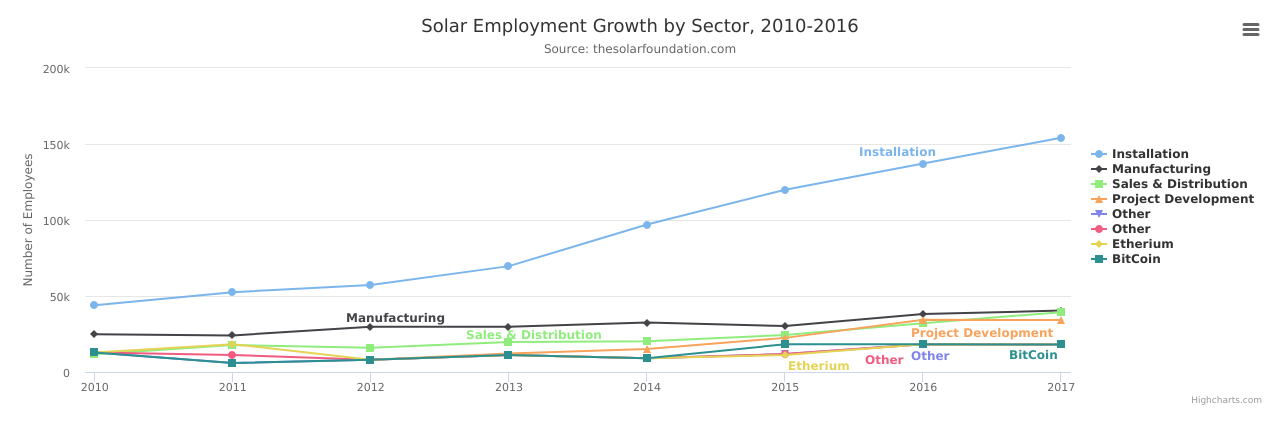
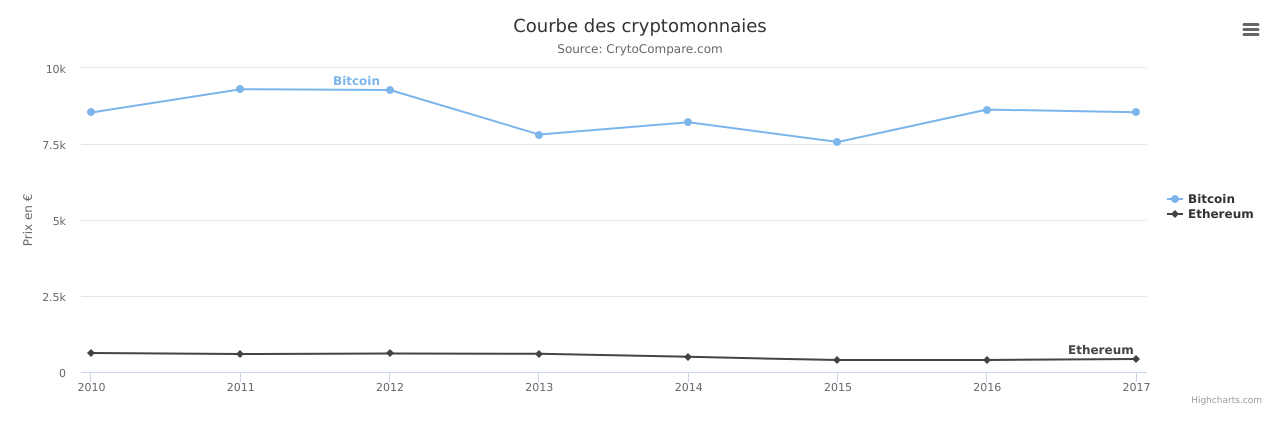
Before and after one commit to SarT0x/Crypto-Webpage, a plain HTML site: page index.html in a window 1280 px wide. Drawn offline with nearby package versions, Linux system fonts and the light colour scheme.

Commit message:
version 3

```diff
--- a/index.html
+++ b/index.html
@@ -3,7 +3,10 @@
   <head>
     <meta charset="utf-8">
     <title>Graphique</title>
-
+    <script
+      src="https://code.jquery.com/jquery-3.3.1.min.js"
+      integrity="sha256-FgpCb/KJQlLNfOu91ta32o/NMZxltwRo8QtmkMRdAu8="
+      crossorigin="anonymous"></script>
 
   </head>
   <body>
--- a/script.js
+++ b/script.js
@@ -1,17 +1,19 @@
+
+
 
 Highcharts.chart('container', {
 
     title: {
-        text: 'Solar Employment Growth by Sector, 2010-2016'
+        text: 'Courbe des cryptomonnaies'
     },
 
     subtitle: {
-        text: 'Source: thesolarfoundation.com'
+        text: 'Source: CrytoCompare.com'
     },
 
     yAxis: {
         title: {
-            text: 'Number of Employees'
+            text: 'Prix en €'
         }
     },
     legend: {
@@ -30,29 +32,11 @@ Highcharts.chart('container', {
     },
 
     series: [{
-        name: 'Installation',
-        data: [43934, 52503, 57177, 69658, 97031, 119931, 137133, 154175]
+        name: 'Bitcoin',
+        data: [8537, 9300, 9278, 7809, 8216, 7563, 8632, 8543]
     }, {
-        name: 'Manufacturing',
-        data: [24916, 24064, 29742, 29851, 32490, 30282, 38121, 40434]
-    }, {
-        name: 'Sales & Distribution',
-        data: [11744, 17722, 16005, 19771, 20185, 24377, 32147, 39387]
-    }, {
-        name: 'Project Development',
-        data: [null, null, 7988, 12169, 15112, 22452, 34400, 34227]
-    }, {
-        name: 'Other',
-        data: [12908, 5948, 8105, 11248, 8989, 11816, 18274, 18111]
-    }, {
-        name: 'Other',
-        data: [12908, 11248, 8105, 11248, 8989, 11816, 18274, 18111]
-    }, {
-        name: 'Etherium',
-        data: [12908, 18274, 8105, 11248, 8989, 11248, 18274, 18111]
-    }, {
-        name: 'BitCoin',
-        data: [12908, 5948, 8105, 11248, 8989, 18274, 18274, 18111]
+        name: 'Ethereum',
+        data: [623, 590, 610, 600, 500, 392, 396, 431]
     }],
 
     responsive: {
```
